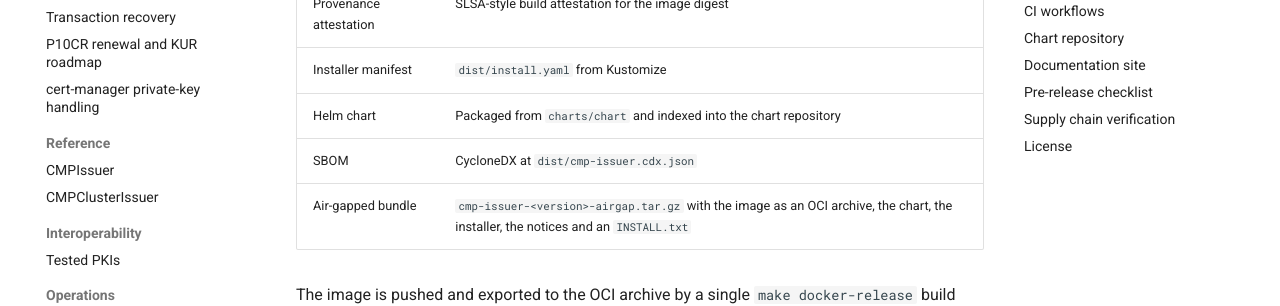
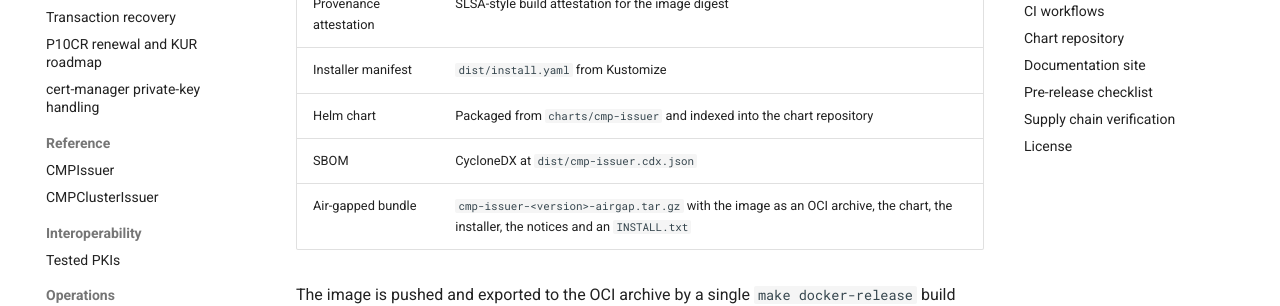
Before and after one commit to misiektoja/cmp-issuer, an MkDocs documentation site: the page built from docs/development/release-process.md, in a window 1280 px wide and 900 px high, scrolled down 506 px. Shown: the part 151-457 px from the top of the window. Built offline with MkDocs 1.6.1 and Material for MkDocs 9.7.7, drawn with Linux system fonts in a browser that asks for light colours; comment, search, counter and statistics services are not loaded.

Commit message:
docs(development): name the renamed chart directory in the release artifacts

```diff
--- a/docs/development/release-process.md
+++ b/docs/development/release-process.md
@@ -17,7 +17,7 @@ Each release publishes:
 | Container image | Multi-arch `linux/amd64` and `linux/arm64` on GitHub Container Registry |
 | Provenance attestation | SLSA-style build attestation for the image digest |
 | Installer manifest | `dist/install.yaml` from Kustomize |
-| Helm chart | Packaged from `charts/chart` and indexed into the chart repository |
+| Helm chart | Packaged from `charts/cmp-issuer` and indexed into the chart repository |
 | SBOM | CycloneDX at `dist/cmp-issuer.cdx.json` |
 | Air-gapped bundle | `cmp-issuer-<version>-airgap.tar.gz` with the image as an OCI archive, the chart, the installer, the notices and an `INSTALL.txt` |
 
```
